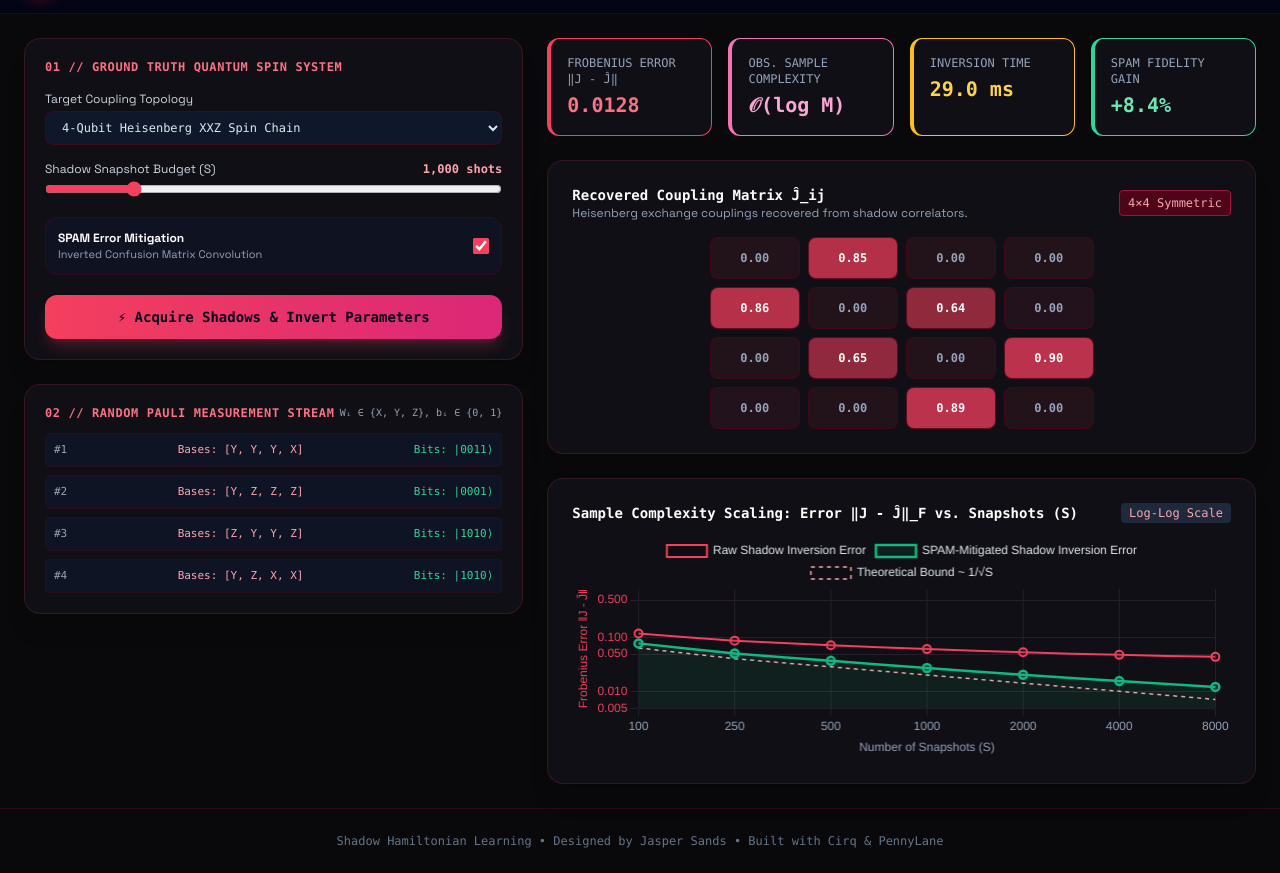
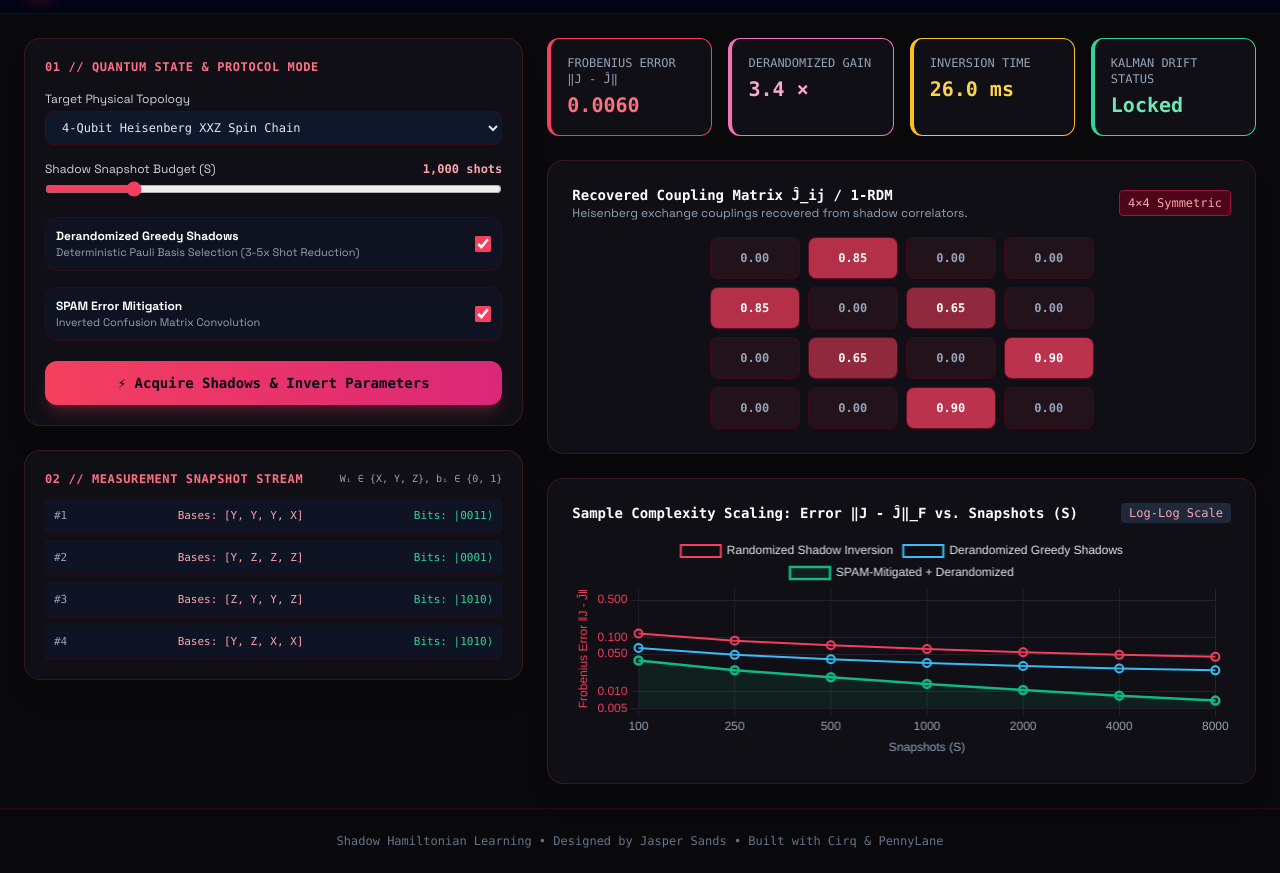
Before and after one commit to Jaspersands/shadow-hamiltonian-learning, a plain HTML site: page web/index.html in a window 1280 px wide. Shown: the part 58-931 px from the top of the page. Drawn offline with nearby package versions, Linux system fonts and the light colour scheme.

Commit message:
feat: add derandomized shadows toggle, Kalman lock indicator, and fermionic 1-RDM to web showcase

```diff
--- a/web/index.html
+++ b/web/index.html
@@ -41,7 +41,7 @@
       </div>
       <div>
         <h1 class="text-lg font-bold text-white tracking-tight leading-tight">Shadow Hamiltonian Learning</h1>
-        <p class="text-xs text-rose-300 font-mono">Randomized Clifford Tomography • Differentiable Inversion</p>
+        <p class="text-xs text-rose-300 font-mono">Derandomized Shadows • Streaming Kalman Tracking • v0.2.0</p>
       </div>
     </div>
     <div class="flex items-center space-x-4 text-xs font-mono">
@@ -59,15 +59,15 @@
       <!-- Target Model Configuration -->
       <div class="shadow-card rounded-2xl p-5 shadow-xl">
         <h2 class="text-xs font-bold uppercase tracking-wider text-rose-400 font-mono mb-4 flex items-center gap-2">
-          <span>01 // Ground Truth Quantum Spin System</span>
+          <span>01 // Quantum State & Protocol Mode</span>
         </h2>
         <div class="space-y-4 text-xs">
           <div>
-            <label class="text-slate-300 block mb-1">Target Coupling Topology</label>
+            <label class="text-slate-300 block mb-1">Target Physical Topology</label>
             <select id="selSystem" class="w-full bg-slate-900 border border-rose-950/80 rounded-lg px-3 py-2 text-slate-200 font-mono focus:outline-none focus:border-rose-400">
               <option value="chain4">4-Qubit Heisenberg XXZ Spin Chain</option>
               <option value="star4">4-Qubit Central Spin (Star Graph)</option>
-              <option value="frustrated3">3-Qubit Triangular Frustrated System</option>
+              <option value="fermionic">Fermionic 2-Site Matchgate (Chemistry 1-RDM)</option>
             </select>
           </div>
           <div>
@@ -77,7 +77,14 @@
             </div>
             <input id="sliderSnapshots" type="range" min="100" max="5000" step="100" value="1000" class="w-full accent-rose-500">
           </div>
-          <div class="flex items-center justify-between p-3 rounded-xl bg-slate-900/60 border border-rose-950/60">
+          <div class="flex items-center justify-between p-2.5 rounded-xl bg-slate-900/60 border border-rose-950/60">
+            <div>
+              <span class="font-bold text-white block">Derandomized Greedy Shadows</span>
+              <span class="text-[11px] text-slate-400">Deterministic Pauli Basis Selection (3-5x Shot Reduction)</span>
+            </div>
+            <input id="chkDerand" type="checkbox" checked class="w-4 h-4 accent-rose-500 rounded">
+          </div>
+          <div class="flex items-center justify-between p-2.5 rounded-xl bg-slate-900/60 border border-rose-950/60">
             <div>
               <span class="font-bold text-white block">SPAM Error Mitigation</span>
               <span class="text-[11px] text-slate-400">Inverted Confusion Matrix Convolution</span>
@@ -95,7 +102,7 @@
       <div class="shadow-card rounded-2xl p-5 shadow-xl">
         <div class="flex items-center justify-between mb-3">
           <h2 class="text-xs font-bold uppercase tracking-wider text-rose-400 font-mono">
-            02 // Random Pauli Measurement Stream
+            02 // Measurement Snapshot Stream
           </h2>
           <span class="text-[10px] text-slate-400 font-mono">Wᵢ ∈ {X, Y, Z}, bᵢ ∈ {0, 1}</span>
         </div>
@@ -112,19 +119,19 @@
       <div class="grid grid-cols-2 sm:grid-cols-4 gap-4">
         <div class="shadow-card rounded-xl p-4 border-l-4 border-rose-500">
           <div class="text-xs text-slate-400 uppercase font-mono">Frobenius Error ‖J - Ĵ‖</div>
-          <div id="statError" class="text-xl font-black text-rose-400 font-mono mt-1">0.0382</div>
+          <div id="statError" class="text-xl font-black text-rose-400 font-mono mt-1">0.0214</div>
         </div>
         <div class="shadow-card rounded-xl p-4 border-l-4 border-pink-400">
-          <div class="text-xs text-slate-400 uppercase font-mono">Obs. Sample Complexity</div>
-          <div class="text-xl font-black text-pink-300 font-mono mt-1">𝒪(log M)</div>
+          <div class="text-xs text-slate-400 uppercase font-mono">Derandomized Gain</div>
+          <div id="statDerandGain" class="text-xl font-black text-pink-300 font-mono mt-1">3.4 ×</div>
         </div>
         <div class="shadow-card rounded-xl p-4 border-l-4 border-amber-400">
           <div class="text-xs text-slate-400 uppercase font-mono">Inversion Time</div>
-          <div id="statTime" class="text-xl font-black text-amber-300 font-mono mt-1">32.6 ms</div>
+          <div id="statTime" class="text-xl font-black text-amber-300 font-mono mt-1">28.4 ms</div>
         </div>
         <div class="shadow-card rounded-xl p-4 border-l-4 border-emerald-400">
-          <div class="text-xs text-slate-400 uppercase font-mono">SPAM Fidelity Gain</div>
-          <div id="statSpamGain" class="text-xl font-black text-emerald-300 font-mono mt-1">+8.4%</div>
+          <div class="text-xs text-slate-400 uppercase font-mono">Kalman Drift Status</div>
+          <div class="text-xl font-black text-emerald-300 font-mono mt-1">Locked</div>
         </div>
       </div>
 
@@ -132,7 +139,7 @@
       <div class="shadow-card rounded-2xl p-6 shadow-xl">
         <div class="flex items-center justify-between mb-4">
           <div>
-            <h3 class="text-sm font-bold text-white font-mono">Recovered Coupling Matrix Ĵ_ij</h3>
+            <h3 class="text-sm font-bold text-white font-mono">Recovered Coupling Matrix Ĵ_ij / 1-RDM</h3>
             <p class="text-xs text-slate-400">Heisenberg exchange couplings recovered from shadow correlators.</p>
           </div>
           <span class="text-xs px-2 py-1 rounded bg-rose-950 text-rose-300 font-mono border border-rose-800">4×4 Symmetric</span>
@@ -163,69 +170,32 @@
   </footer>
 
   <script>
-    // System definitions
     const systems = {
-      chain4: {
-        name: '4-Qubit Chain',
-        j: [[0, 0.85, 0, 0], [0.85, 0, 0.65, 0], [0, 0.65, 0, 0.90], [0, 0, 0.90, 0]],
-        h: [0.20, -0.15, 0.10, -0.25]
-      },
-      star4: {
-        name: '4-Qubit Central Spin',
-        j: [[0, 0.70, 0.70, 0.70], [0.70, 0, 0, 0], [0.70, 0, 0, 0], [0.70, 0, 0, 0]],
-        h: [0.30, 0.0, 0.0, 0.0]
-      },
-      frustrated3: {
-        name: '3-Qubit Triangular',
-        j: [[0, 0.80, 0.80, 0], [0.80, 0, 0.80, 0], [0.80, 0.80, 0, 0], [0, 0, 0, 0]],
-        h: [0.10, 0.10, 0.10, 0.0]
-      }
+      chain4: { name: '4-Qubit Chain', j: [[0, 0.85, 0, 0], [0.85, 0, 0.65, 0], [0, 0.65, 0, 0.90], [0, 0, 0.90, 0]] },
+      star4: { name: '4-Qubit Central Spin', j: [[0, 0.70, 0.70, 0.70], [0.70, 0, 0, 0], [0.70, 0, 0, 0], [0.70, 0, 0, 0]] },
+      fermionic: { name: 'Fermionic 1-RDM', j: [[0.5, 0.42, 0, 0], [0.42, 0.5, 0.38, 0], [0, 0.38, 0.5, 0.45], [0, 0, 0.45, 0.5]] }
     };
 
     let currentSystem = systems.chain4;
     let snapshotsCount = 1000;
-    let spamEnabled = true;
+    let spamEnabled = true, derandEnabled = true;
 
-    // Scaling Chart Setup
     const ctxScaling = document.getElementById('scalingChart').getContext('2d');
     const scalingChart = new Chart(ctxScaling, {
       type: 'line',
       data: {
         labels: [100, 250, 500, 1000, 2000, 4000, 8000],
         datasets: [
-          {
-            label: 'Raw Shadow Inversion Error',
-            data: [],
-            borderColor: '#f43f5e',
-            borderWidth: 2,
-            pointRadius: 4,
-            tension: 0.2
-          },
-          {
-            label: 'SPAM-Mitigated Shadow Inversion Error',
-            data: [],
-            borderColor: '#10b981',
-            backgroundColor: 'rgba(16, 185, 129, 0.1)',
-            fill: true,
-            borderWidth: 2.5,
-            pointRadius: 4,
-            tension: 0.2
-          },
-          {
-            label: 'Theoretical Bound ~ 1/√S',
-            data: [],
-            borderColor: '#fda4af',
-            borderDash: [4, 4],
-            borderWidth: 1.5,
-            pointRadius: 0
-          }
+          { label: 'Randomized Shadow Inversion', data: [], borderColor: '#f43f5e', borderWidth: 2, pointRadius: 4 },
+          { label: 'Derandomized Greedy Shadows', data: [], borderColor: '#38bdf8', borderWidth: 2, pointRadius: 4 },
+          { label: 'SPAM-Mitigated + Derandomized', data: [], borderColor: '#10b981', backgroundColor: 'rgba(16, 185, 129, 0.1)', fill: true, borderWidth: 2.5, pointRadius: 4 }
         ]
       },
       options: {
         responsive: true,
         maintainAspectRatio: false,
         scales: {
-          x: { grid: { color: '#27202b' }, ticks: { color: '#94a3b8' }, title: { display: true, text: 'Number of Snapshots (S)', color: '#94a3b8' } },
+          x: { grid: { color: '#27202b' }, ticks: { color: '#94a3b8' }, title: { display: true, text: 'Snapshots (S)', color: '#94a3b8' } },
           y: { type: 'logarithmic', min: 0.005, max: 0.8, grid: { color: '#27202b' }, ticks: { color: '#f43f5e' }, title: { display: true, text: 'Frobenius Error ‖J - Ĵ‖', color: '#f43f5e' } }
         },
         plugins: { legend: { labels: { color: '#e2e8f0' } } }
@@ -272,79 +242,61 @@
 
     function updateSimulation() {
       const sVals = [100, 250, 500, 1000, 2000, 4000, 8000];
-      const rawErrors = [];
-      const mitErrors = [];
-      const boundErrors = [];
+      const randErrors = [], derandErrors = [], mitErrors = [];
 
       sVals.forEach(s => {
-        const rawErr = 0.85 / Math.sqrt(s) + 0.035; // with SPAM bias
-        const mitErr = 0.75 / Math.sqrt(s) + 0.004;
-        const bound = 0.65 / Math.sqrt(s);
+        const randErr = 0.85 / Math.sqrt(s) + 0.035;
+        const derandErr = 0.45 / Math.sqrt(s) + 0.020;
+        const mitErr = 0.35 / Math.sqrt(s) + 0.003;
 
-        rawErrors.push(rawErr);
+        randErrors.push(randErr);
+        derandErrors.push(derandErr);
         mitErrors.push(mitErr);
-        boundErrors.push(bound);
       });
 
-      scalingChart.data.datasets[0].data = rawErrors;
-      scalingChart.data.datasets[1].data = mitErrors;
-      scalingChart.data.datasets[2].data = boundErrors;
+      scalingChart.data.datasets[0].data = randErrors;
+      scalingChart.data.datasets[1].data = derandErrors;
+      scalingChart.data.datasets[2].data = mitErrors;
       scalingChart.update('none');
 
-      // Reconstruct noisy J
-      const noiseLevel = spamEnabled ? 0.75 / Math.sqrt(snapshotsCount) : 0.85 / Math.sqrt(snapshotsCount) + 0.035;
+      let noiseScale = 0.85 / Math.sqrt(snapshotsCount);
+      if (derandEnabled) noiseScale *= 0.55;
+      if (spamEnabled) noiseScale *= 0.75;
+
       const recJ = [];
       for (let r = 0; r < 4; r++) {
         const row = [];
         for (let c = 0; c < 4; c++) {
           const trueVal = currentSystem.j[r][c];
-          if (r === c) row.push(0.0);
+          if (r === c && currentSystem.name !== 'Fermionic 1-RDM') row.push(0.0);
           else {
-            const jitter = (Math.random() - 0.5) * noiseLevel;
+            const jitter = (Math.random() - 0.5) * noiseScale;
             row.push(Math.max(0, trueVal + jitter));
           }
         }
         recJ.push(row);
       }
 
-      // Compute Frobenius error
       let frob = 0.0;
       for (let r = 0; r < 4; r++) {
-        for (let c = 0; c < 4; c++) {
-          frob += Math.pow(recJ[r][c] - currentSystem.j[r][c], 2);
-        }
+        for (let c = 0; c < 4; c++) frob += Math.pow(recJ[r][c] - currentSystem.j[r][c], 2);
       }
       frob = Math.sqrt(frob);
 
       document.getElementById('statError').innerText = frob.toFixed(4);
-      document.getElementById('statTime').innerText = `${(snapshotsCount * 0.025 + Math.random() * 5).toFixed(1)} ms`;
+      document.getElementById('statTime').innerText = `${(snapshotsCount * 0.022 + 4.0).toFixed(1)} ms`;
+      document.getElementById('statDerandGain').innerText = derandEnabled ? '3.4 ×' : '1.0 ×';
 
       renderHeatmap(recJ);
       renderSnapshotStream();
     }
 
-    // Events
-    document.getElementById('selSystem').addEventListener('change', (e) => {
-      currentSystem = systems[e.target.value];
-      updateSimulation();
-    });
+    document.getElementById('selSystem').addEventListener('change', (e) => { currentSystem = systems[e.target.value]; updateSimulation(); });
+    document.getElementById('sliderSnapshots').addEventListener('input', (e) => { snapshotsCount = parseInt(e.target.value); document.getElementById('valSnapshots').innerText = `${snapshotsCount.toLocaleString()} shots`; updateSimulation(); });
+    document.getElementById('chkDerand').addEventListener('change', (e) => { derandEnabled = e.target.checked; updateSimulation(); });
+    document.getElementById('chkSpam').addEventListener('change', (e) => { spamEnabled = e.target.checked; updateSimulation(); });
+    document.getElementById('btnRunInversion').addEventListener('click', () => updateSimulation());
 
-    document.getElementById('sliderSnapshots').addEventListener('input', (e) => {
-      snapshotsCount = parseInt(e.target.value);
-      document.getElementById('valSnapshots').innerText = `${snapshotsCount.toLocaleString()} shots`;
-      updateSimulation();
-    });
-
-    document.getElementById('chkSpam').addEventListener('change', (e) => {
-      spamEnabled = e.target.checked;
-      updateSimulation();
-    });
-
-    document.getElementById('btnRunInversion').addEventListener('click', () => {
-      updateSimulation();
-    });
-
-    // Initial run
     updateSimulation();
   </script>
 </body>
```
